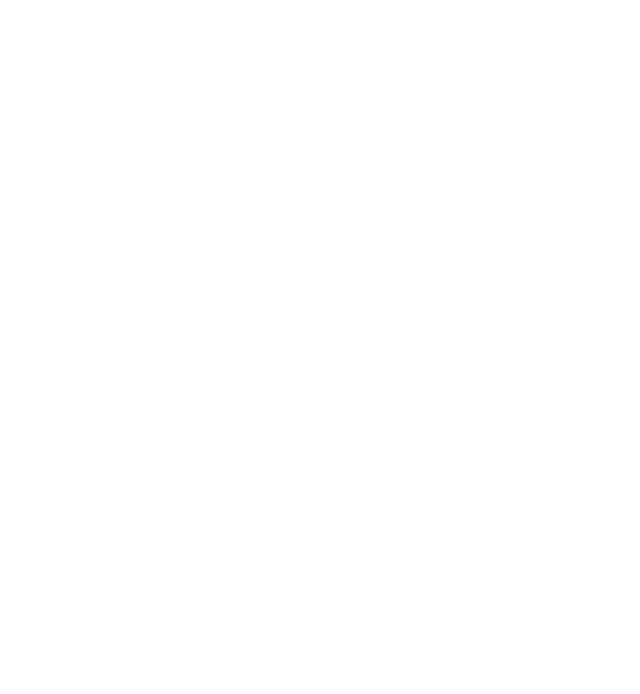
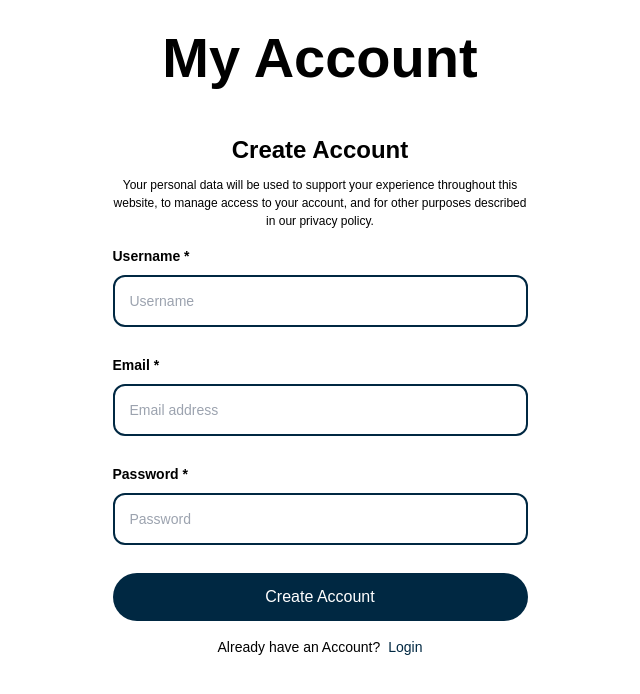
Before and after one commit to ItzNadeesH/Stray-Animal-Adoption-and-Care-Platform, a React (Create React App) app in the folder frontend/: page /signup in a window 1280 px wide. Before the commit this address had no page. Shown: the top 694 px of the page, without its empty margins (320-960 px from the left). Built offline with nearby package versions, Linux system fonts and the light colour scheme; the HTML template or start-up script is replaced by a standard one.

Commit message:
Connect signup with backend

```diff
--- a/frontend/package.json
+++ b/frontend/package.json
@@ -8,6 +8,7 @@
     "@testing-library/jest-dom": "^5.17.0",
     "@testing-library/react": "^13.4.0",
     "@testing-library/user-event": "^13.5.0",
+    "axios": "^1.6.5",
     "react": "^18.2.0",
     "react-dom": "^18.2.0",
     "react-icons": "^5.0.1",
@@ -41,5 +42,6 @@
   },
   "devDependencies": {
     "tailwindcss": "^3.4.1"
-  }
+  },
+  "proxy": "http://localhost:5000"
 }
--- a/frontend/src/App.js
+++ b/frontend/src/App.js
@@ -2,12 +2,14 @@ import { BrowserRouter as Router, Routes, Route } from 'react-router-dom';
 import Store from './pages/Store';
 import Product from './pages/Product';
 import Home from './pages/Home';
+import Signup from './pages/Signup';
 
 function App() {
   return (
     <>
       <Router>
         <Routes>
+          <Route path="/signup" element={<Signup />} />
           <Route path="/" element={<Home />} />
           <Route path="/about" element={<Home />} />
           <Route path="/contat" element={<Home />} />
--- a/frontend/src/pages/Signup.js
+++ b/frontend/src/pages/Signup.js
@@ -1,6 +1,41 @@
-import React from 'react';
+import { useState } from 'react';
+import { Link } from 'react-router-dom';
+import axios from 'axios';
 
 const Signup = () => {
+  const [formData, setFormData] = useState({
+    username: '',
+    email: '',
+    password: '',
+  });
+
+  const handleChange = (e) => {
+    setFormData({ ...formData, [e.target.name]: e.target.value });
+  };
+
+  const handleSubmit = async (e) => {
+    e.preventDefault();
+
+    const config = {
+      headers: {
+        'Content-Type': 'application/json',
+      },
+    };
+    const { username, email, password } = formData;
+
+    const body = JSON.stringify({ username, email, password });
+
+    try {
+      const res = await axios.post('/api/users', body, config);
+      console.log(res.data);
+    } catch (error) {
+      const errors = error.response.data.errors;
+      if (errors) {
+        errors.forEach((error) => console.log(error.msg));
+      }
+    }
+  };
+
   return (
     <>
       <div className="max-w-screen-xl mx-auto">
@@ -16,7 +51,7 @@ const Signup = () => {
             throughout this website, to manage access to your account, and for
             other purposes described in our privacy policy.
           </p>
-          <form>
+          <form onSubmit={handleSubmit}>
             <div>
               <label
                 className="block mb-2 text-[14px] font-bold"
@@ -28,8 +63,11 @@ const Signup = () => {
                 className="w-full mb-7 py-[12px] px-[15px] rounded-[12px] outline-0 border-2 border-cyan-blue active:border-black placeholder:text-[14px]"
                 type="text"
                 placeholder="Username"
+                autoComplete="username"
                 name="username"
                 id="username"
+                value={formData.username}
+                onChange={handleChange}
               />
             </div>
             <div>
@@ -43,8 +81,11 @@ const Signup = () => {
                 className="w-full mb-7 py-[12px] px-[15px] rounded-[12px] outline-0 border-2 border-cyan-blue active:border-[#000000] placeholder:text-[14px]"
                 type="email"
                 placeholder="Email address"
+                autoComplete="email"
                 name="email"
                 id="email"
+                value={formData.email}
+                onChange={handleChange}
               />
             </div>
             <div>
@@ -60,6 +101,8 @@ const Signup = () => {
                 placeholder="Password"
                 name="password"
                 id="password"
+                value={formData.password}
+                onChange={handleChange}
               />
             </div>
             <button className="block py-3 w-full bg-cyan-blue text-[#ffffff] rounded-full hover:bg-[#000000] transition">
@@ -68,9 +111,9 @@ const Signup = () => {
           </form>
           <p className="mt-4 text-[14px] text-center">
             Already have an Account?
-            <a className="ml-2 text-cyan-blue font-medium" href="#">
+            <Link className="ml-2 text-cyan-blue font-medium" to="/login">
               Login
-            </a>
+            </Link>
           </p>
         </div>
       </div>
```
Also changed, not shown: 2 other files (tests, documents, lock files or other folders).
